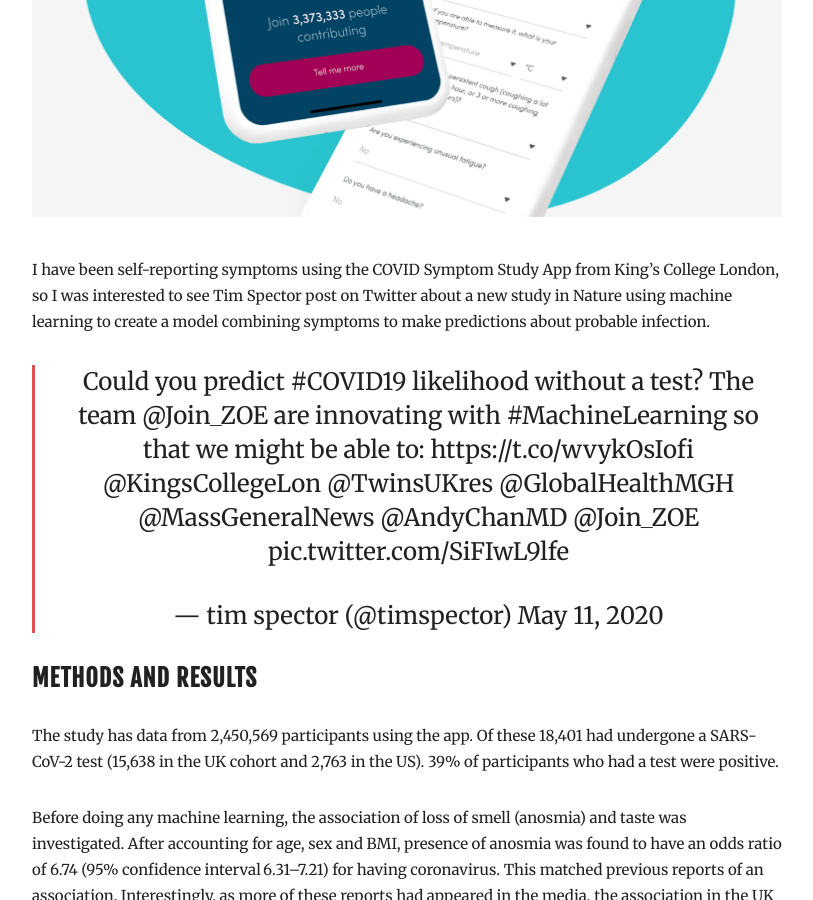
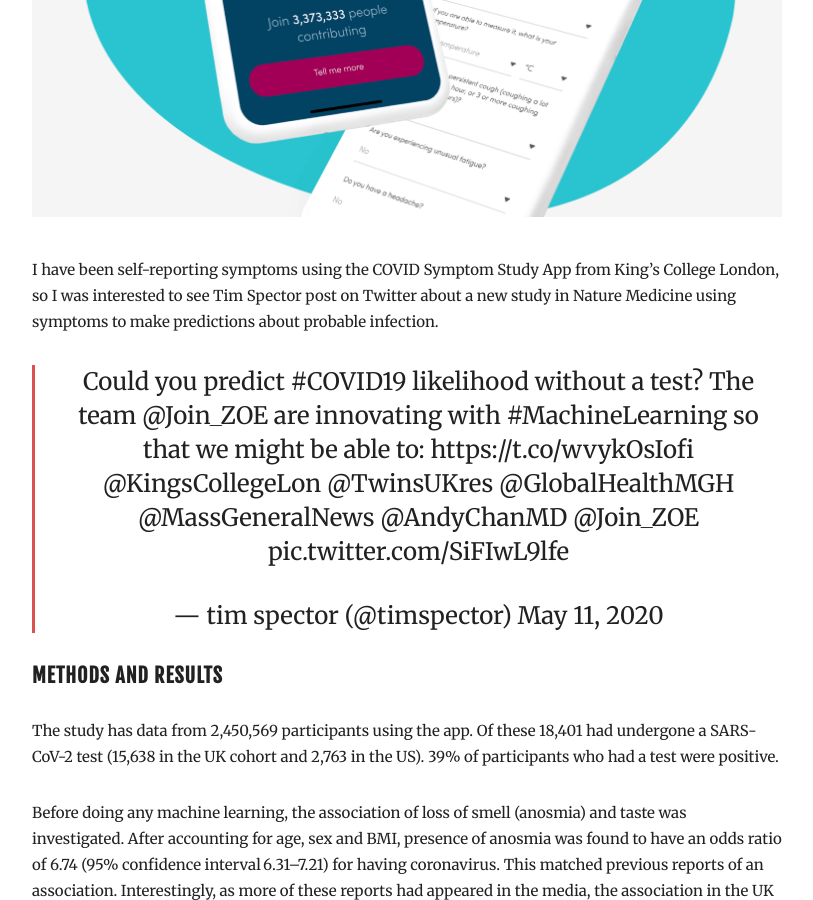
Before and after one commit to gtdalton/gtdalton.github.io, a Jekyll site: the page built from _posts/2020-05-13-Real-time-tracking-of-self-reported-symptoms-to-predict-potential-COVID-19.md, in a window 1280 px wide and 900 px high, scrolled down 643 px. Shown: the whole window, without its empty margins (233-1046 px from the left). Built offline with Jekyll 4.4.1, drawn with Linux system fonts in a browser that asks for light colours; nearby versions of some CDN libraries; comment, search, counter and statistics services are not loaded.

Commit message:
small adjustments

```diff
--- a/_posts/2020-05-13-Real-time-tracking-of-self-reported-symptoms-to-predict-potential-COVID-19.md
+++ b/_posts/2020-05-13-Real-time-tracking-of-self-reported-symptoms-to-predict-potential-COVID-19.md
@@ -5,12 +5,12 @@ date:   2020-05-13
 image:  images/symptom_tracker.png
 tags:   [Logistic Regression]
 ---
-I have been self-reporting symptoms using the COVID Symptom Study App from King's College London, so I was interested to see Tim Spector post on Twitter about a new study in Nature using machine learning to create a model combining symptoms to make predictions about probable infection.
+I have been self-reporting symptoms using the COVID Symptom Study App from King's College London, so I was interested to see Tim Spector post on Twitter about a new study in Nature Medicine using symptoms to make predictions about probable infection.
 
 <blockquote class="twitter-tweet" align='center'><p lang="en" dir="ltr">Could you predict <a href="https://twitter.com/hashtag/COVID19?src=hash&amp;ref_src=twsrc%5Etfw">#COVID19</a> likelihood without a test? The team <a href="https://twitter.com/Join_ZOE?ref_src=twsrc%5Etfw">@Join_ZOE</a> are innovating with <a href="https://twitter.com/hashtag/MachineLearning?src=hash&amp;ref_src=twsrc%5Etfw">#MachineLearning</a> so that we might be able to: <a href="https://t.co/wvykOsIofi">https://t.co/wvykOsIofi</a> <a href="https://twitter.com/KingsCollegeLon?ref_src=twsrc%5Etfw">@KingsCollegeLon</a> <a href="https://twitter.com/TwinsUKres?ref_src=twsrc%5Etfw">@TwinsUKres</a> <a href="https://twitter.com/GlobalHealthMGH?ref_src=twsrc%5Etfw">@GlobalHealthMGH</a> <a href="https://twitter.com/MassGeneralNews?ref_src=twsrc%5Etfw">@MassGeneralNews</a> <a href="https://twitter.com/AndyChanMD?ref_src=twsrc%5Etfw">@AndyChanMD</a> <a href="https://twitter.com/Join_ZOE?ref_src=twsrc%5Etfw">@Join_ZOE</a> <a href="https://t.co/SiFIwL9lfe">pic.twitter.com/SiFIwL9lfe</a></p>&mdash; tim spector (@timspector) <a href="https://twitter.com/timspector/status/1259789366496542721?ref_src=twsrc%5Etfw">May 11, 2020</a></blockquote> <script async src="https://platform.twitter.com/widgets.js" charset="utf-8"></script>
 
 
-### Methods and Results
+#### Methods and Results
 
 The study has data from 2,450,569 participants using the app.  Of these 18,401 had undergone a SARS-CoV-2 test (15,638 in the UK cohort and 2,763 in the US).  39% of participants who had a test were positive.
 
@@ -25,7 +25,7 @@ The obtained value is then transformed into predicted probability using exp(x)/(
 With this threshold, a positive test has a probability of 0.69 (0.66–0.71) of being a true positive, while the negative predictive value is 0.75 (0.73–0.77).
 
 
-### Discussion
+#### Discussion
 The small proportion of the overall participants who have had a test are not a random selection, but are likely to be more unwell individuals.  As such, the prevalence of infection in the untested population (even those with symptoms) is likely to be a lot lower.
 
 The model used is a very simple logistic regression model with 4 binary variables, 1 continuous variable (age) and a bias.
```
